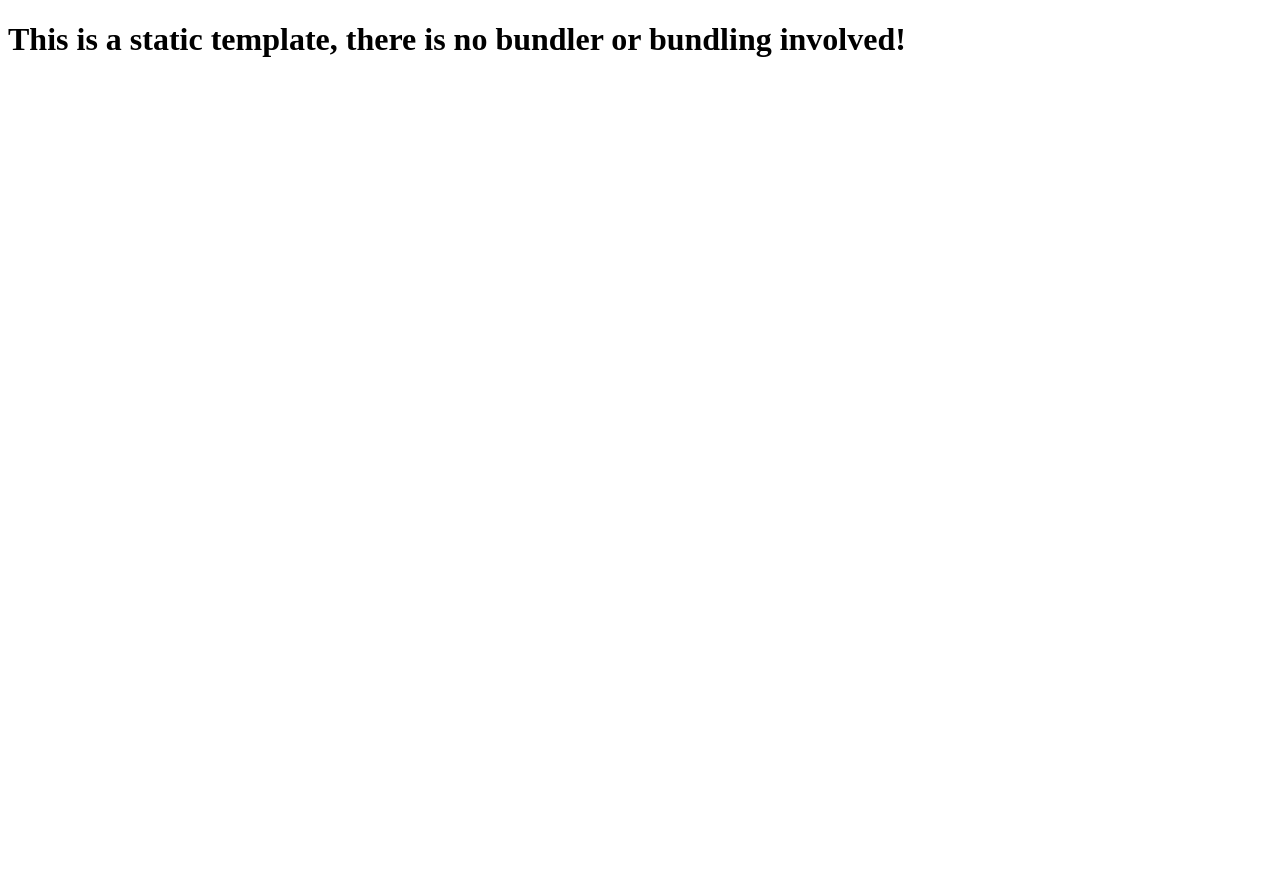
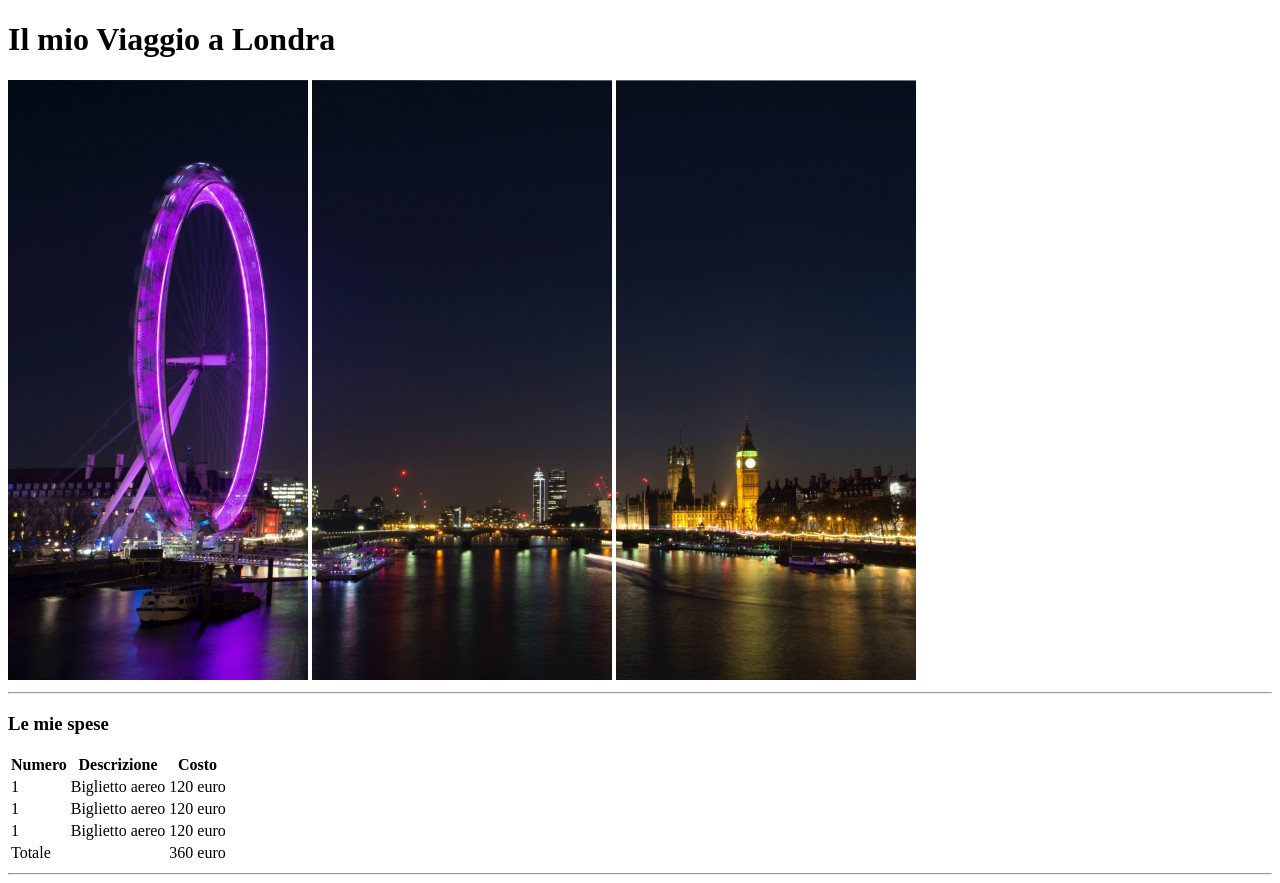
Before and after one commit to GalinaShcherbak84/html-london-trip, a website: page index.html in a window 1280 px wide. Before the commit the page ends 800 px from the top, so only its background shows below. Drawn offline with Linux system fonts and the light colour scheme.

Commit message:
Header e tabella

```diff
--- a/index.html
+++ b/index.html
@@ -1,12 +1,103 @@
 <!DOCTYPE html>
 <html lang="en">
   <head>
-    <meta charset="UTF-8">
-    <meta name="viewport" content="width=device-width, initial-scale=1.0">
-    <meta http-equiv="X-UA-Compatible" content="ie=edge">
+    <meta charset="UTF-8" />
+    <meta name="viewport" content="width=device-width, initial-scale=1.0" />
+    <meta http-equiv="X-UA-Compatible" content="ie=edge" />
     <title>Static Template</title>
   </head>
   <body>
-    <h1>This is a static template, there is no bundler or bundling involved!</h1>
+    <!--heder-->
+    <header>
+      <h1>
+        Il mio Viaggio a Londra
+      </h1>
+    </header>
+
+    <!--immagini Londra-->
+    <img src="./img/pexels-bill-emrich-230794-0.jpg" alt="Immagine di Londra" />
+    <img src="./img/pexels-bill-emrich-230794-1.jpg" alt="Immagine di Londra" />
+    <img src="./img/pexels-bill-emrich-230794-2.jpg" alt="Immagine di Londra" />
+
+    <hr />
+
+    <main>
+      <h3>
+        Le mie spese
+      </h3>
+      <table>
+        <thead>
+          <tr>
+            <th>
+              Numero
+            </th>
+
+            <th>
+              Descrizione
+            </th>
+
+            <th>
+              Costo
+            </th>
+          </tr>
+        </thead>
+        <tbody>
+          <tr>
+            <td>
+              1
+            </td>
+
+            <td>
+              Biglietto aereo
+            </td>
+
+            <td>
+              120 euro
+            </td>
+          </tr>
+
+          <tr>
+            <td>
+              1
+            </td>
+
+            <td>
+              Biglietto aereo
+            </td>
+
+            <td>
+              120 euro
+            </td>
+          </tr>
+
+          <tr>
+            <td>
+              1
+            </td>
+
+            <td>
+              Biglietto aereo
+            </td>
+
+            <td>
+              120 euro
+            </td>
+          </tr>
+
+          <tr>
+            <td>
+              Totale
+            </td>
+
+            <td></td>
+
+            <td>
+              360 euro
+            </td>
+          </tr>
+        </tbody>
+      </table>
+      <hr />
+    </main>
   </body>
 </html>
```
Also changed, not shown: README.md (deleted), img/pexels-bill-emrich-230794-0.jpg (added), img/pexels-bill-emrich-230794-1.jpg (added), img/pexels-bill-emrich-230794-2.jpg (added).
